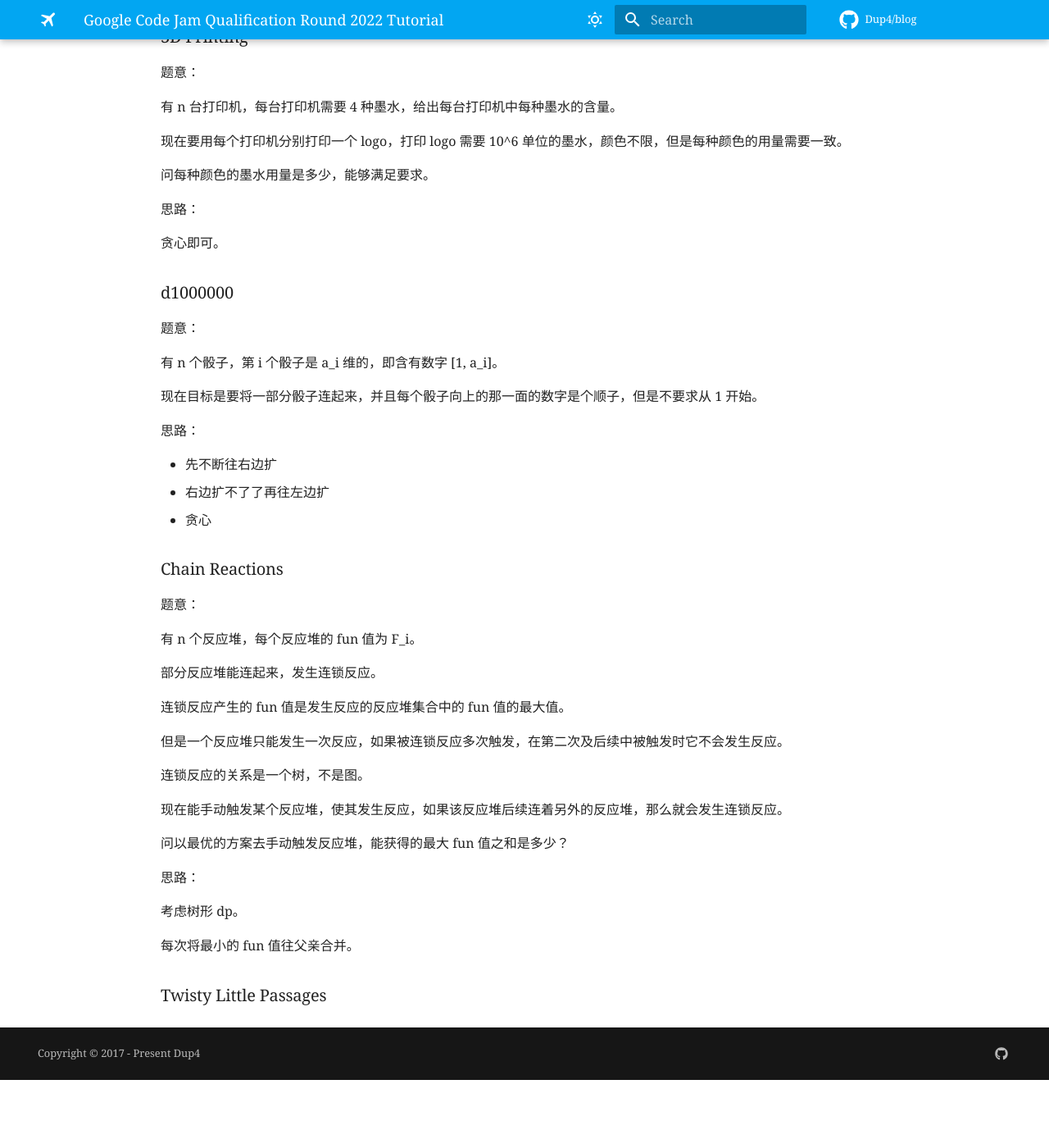
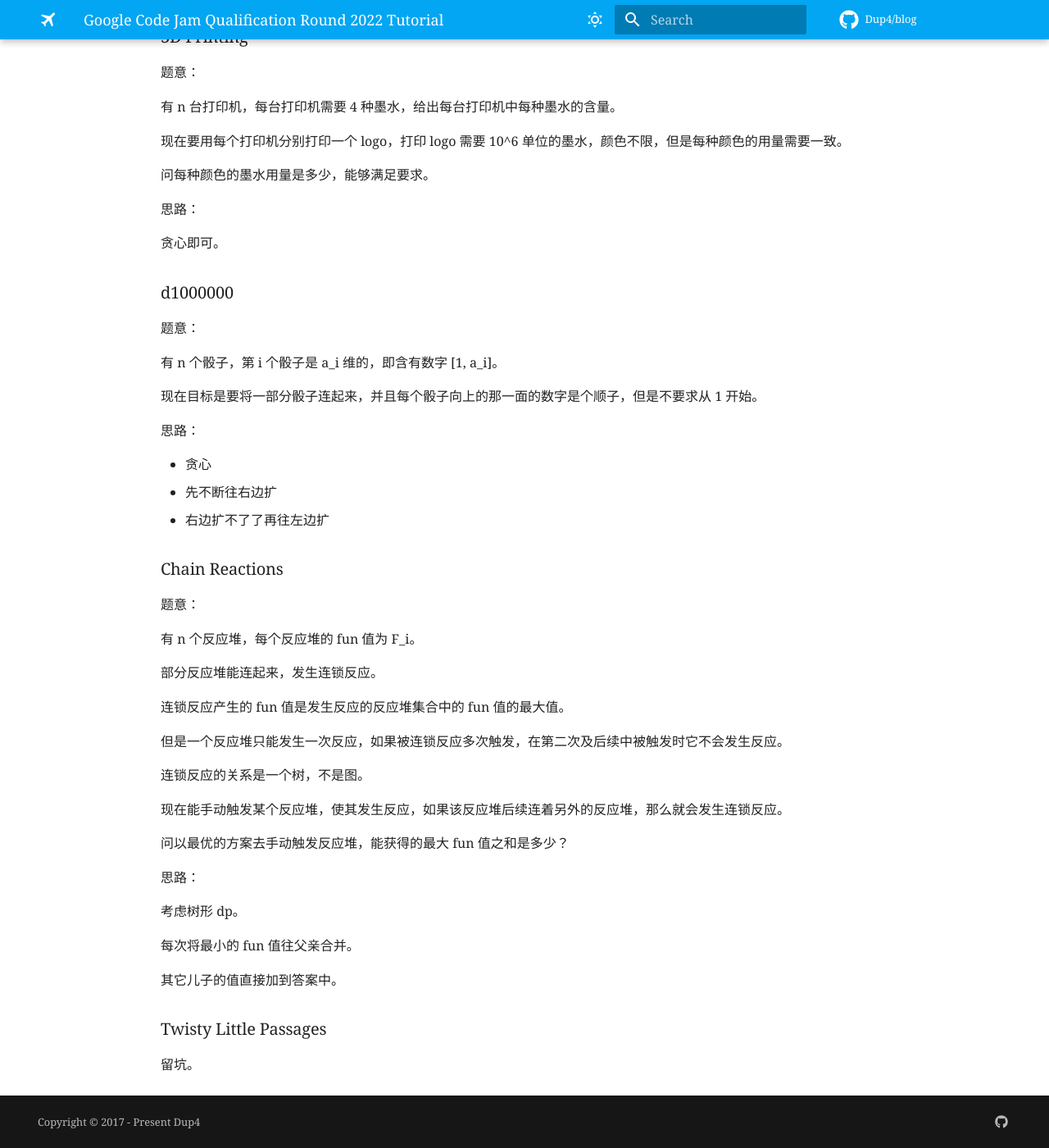
Before and after one commit to Dup4/blog, an MkDocs documentation site: the page built from docs/2022/4/google-code-jam/qualification-round-2022/index.md, in a window 1280 px wide and 1400 px high, scrolled down 986 px. Shown: the whole window at 82% size. Built offline with MkDocs 1.6.1 and Material for MkDocs 9.7.7, drawn with Linux system fonts in a browser that asks for light colours; some web fonts are replaced; comment, search, counter and statistics services are not loaded; before the commit the page ends 2303 px from its top, so only the background shows below that.

Commit message:
fix: 2022 code jam qr

```diff
--- a/docs/2022/4/google-code-jam/qualification-round-2022/index.md
+++ b/docs/2022/4/google-code-jam/qualification-round-2022/index.md
@@ -46,9 +46,9 @@
 
 思路：
 
+* 贪心
 * 先不断往右边扩
 * 右边扩不了了再往左边扩
-* 贪心
 
 ### Chain Reactions
 
@@ -74,4 +74,8 @@
 
 每次将最小的 fun 值往父亲合并。
 
+其它儿子的值直接加到答案中。
+
 ### Twisty Little Passages
+
+留坑。
```
